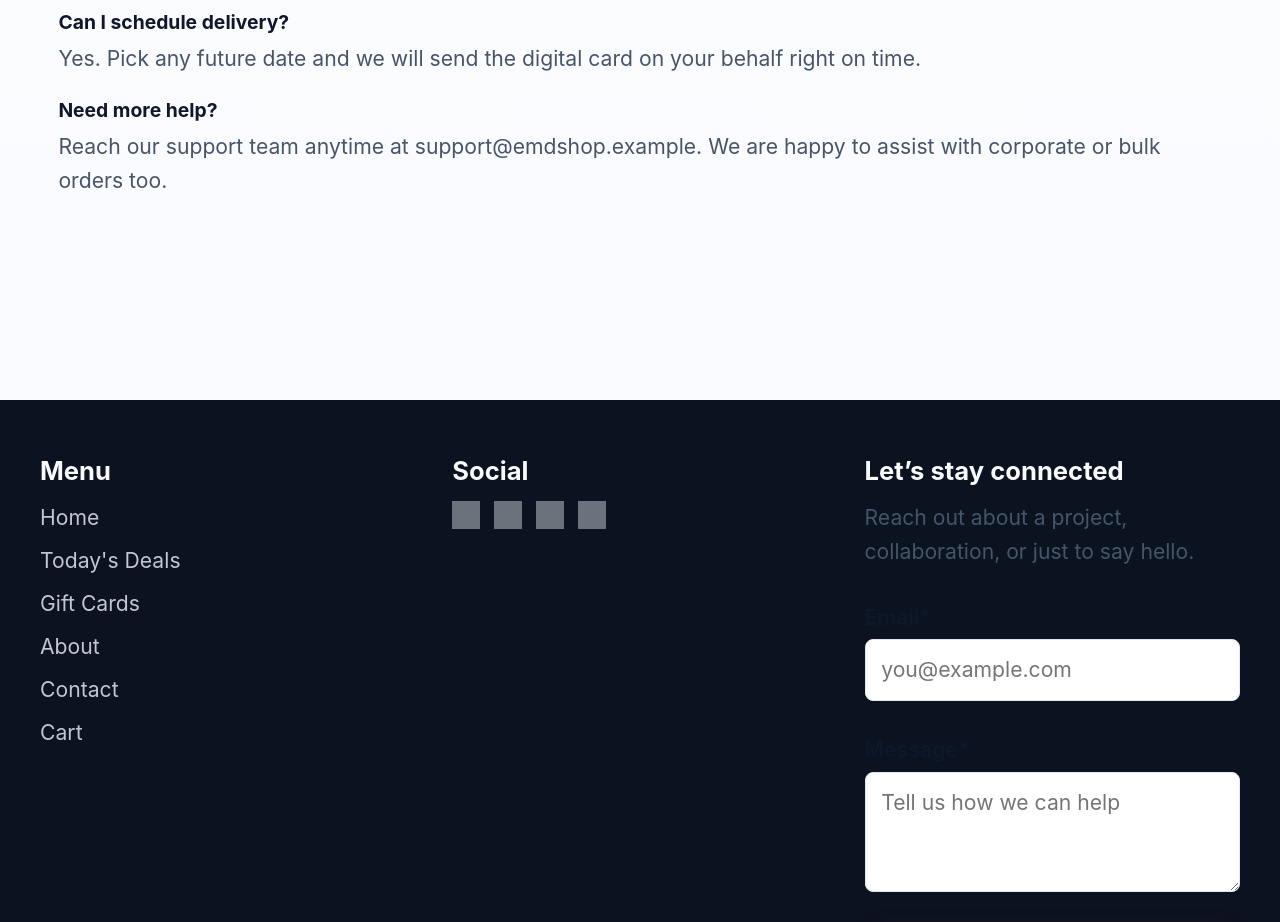
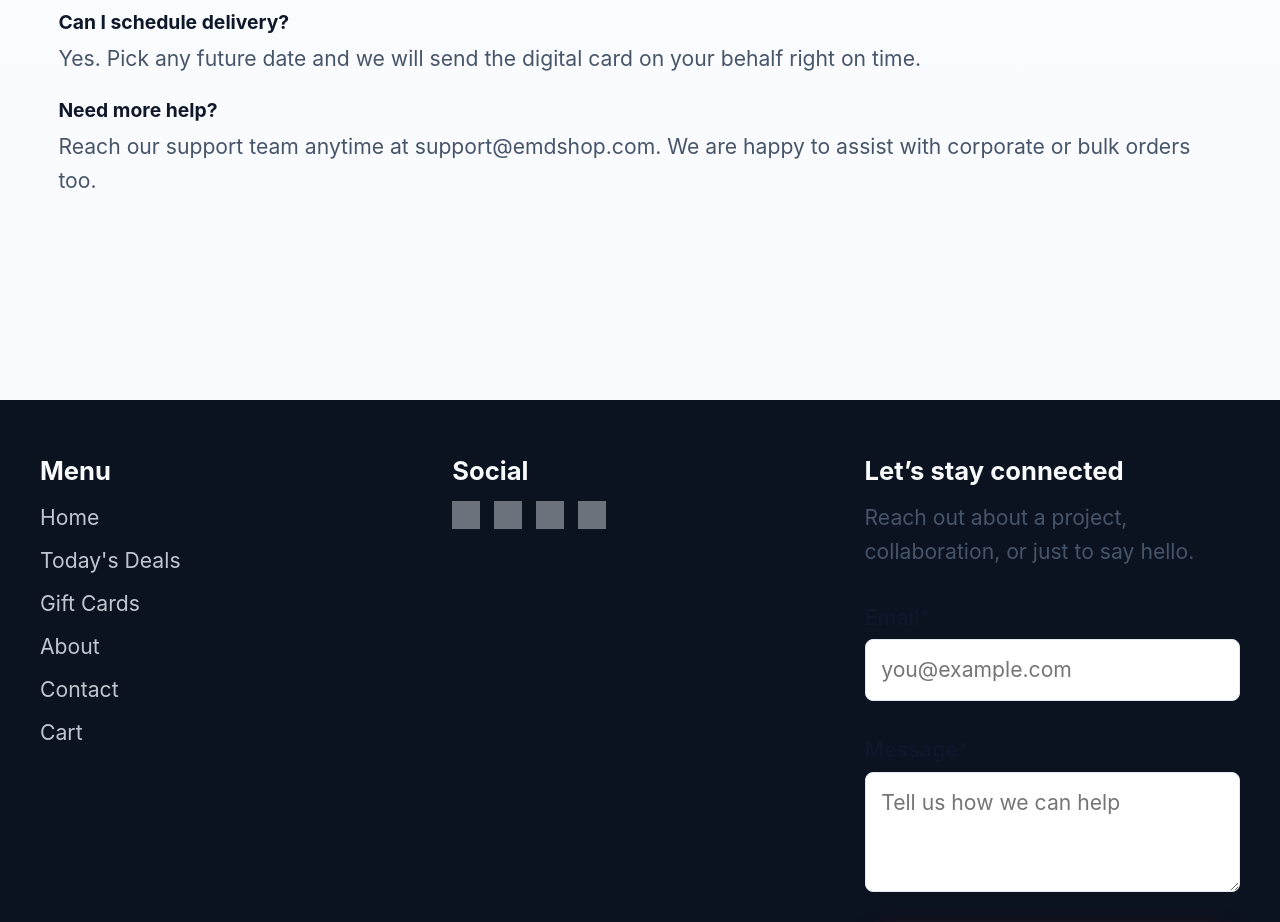
Before and after one commit to dieudo2024/EMD_OnlineShop, a React (Vite) app: page /gift-cards in a window 1280 px wide. Shown: the part 1000-1922 px from the top of the page. Built offline with nearby package versions, Linux system fonts and the light colour scheme; no server answers; grey boxes are pictures that could not be loaded.

Commit message:
Fix support email address in GiftCardsPage for accurate customer assistance

```diff
--- a/src/pages/GiftCardsPage.jsx
+++ b/src/pages/GiftCardsPage.jsx
@@ -42,7 +42,7 @@ function GiftCardsPage() {
         </p>
         <h4>Need more help?</h4>
         <p>
-          Reach our support team anytime at support@emdshop.example. We are happy
+          Reach our support team anytime at support@emdshop.com. We are happy
           to assist with corporate or bulk orders too.
         </p>
       </section>
```
